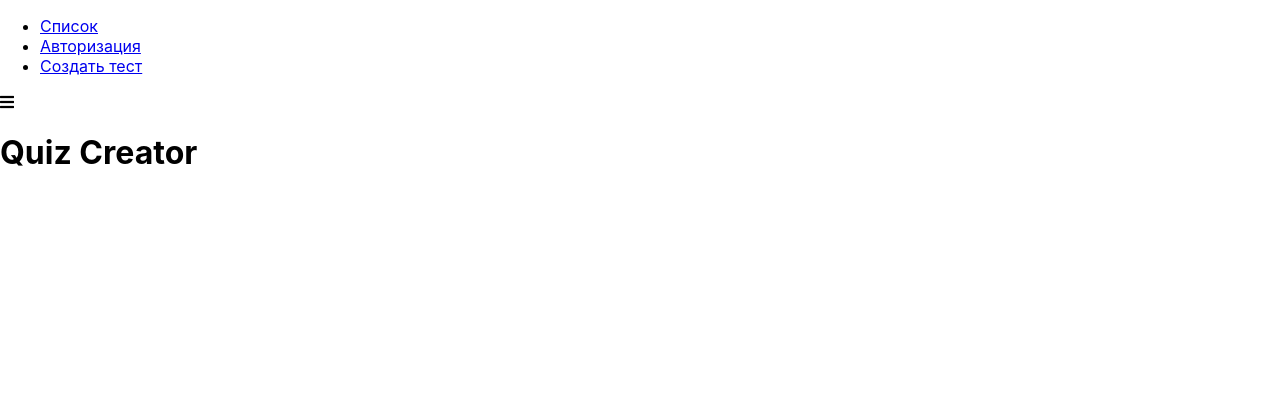
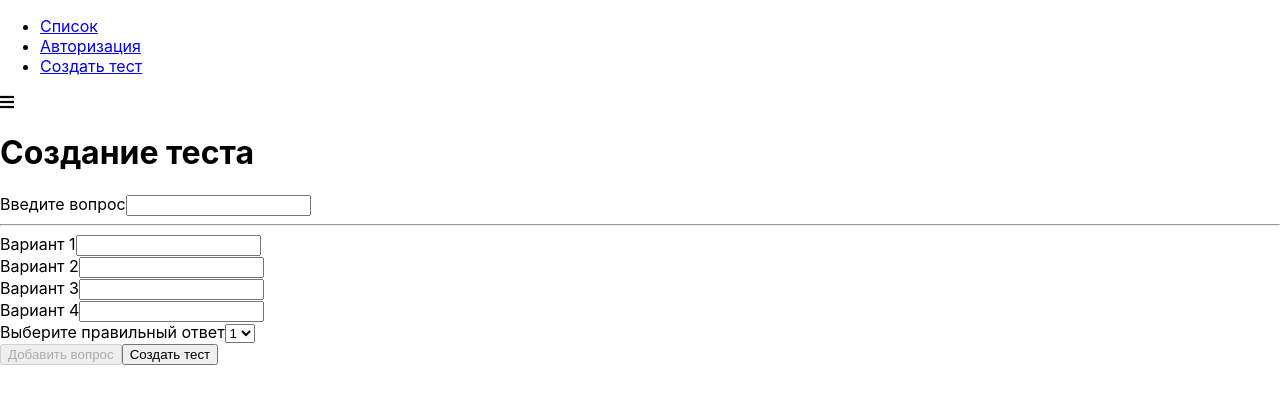
Before and after one commit to Antibreez/react-quiz, a React app: page /quiz-creator in a window 1280 px wide. Shown: the top 404 px of the page. Built offline with nearby package versions, Linux system fonts and the light colour scheme.

Commit message:
commit 7

```diff
--- a/package.json
+++ b/package.json
@@ -37,6 +37,7 @@
     "fs-extra": "^9.0.1",
     "html-webpack-plugin": "4.5.0",
     "identity-obj-proxy": "3.0.0",
+    "is_js": "^0.9.0",
     "jest": "26.6.0",
     "jest-circus": "26.6.0",
     "jest-resolve": "26.6.0",
--- a/src/components/Ui/Button/Button.scss
+++ b/src/components/Ui/Button/Button.scss
@@ -16,7 +16,7 @@
         outline: none;
     }
 
-    &:hover {
+    &:not(:disabled):hover {
         box-shadow: inset 2px 2px 1px rgba(0, 0, 0, 0.3);
         cursor: pointer;
     }
@@ -40,3 +40,9 @@
         color: #fff;
     }
 }
+
+button.Button:disabled {
+    background: #ccc;
+    color: #000;
+    cursor: not-allowed;
+}
--- /dev/null
+++ b/src/components/Ui/Select/Select.js
@@ -0,0 +1,30 @@
+import React from 'react';
+import s from './Select.scss'
+
+const Select = props => {
+  const htmlFor = `${props.label}-${Math.random()}`;
+
+  return (
+    <div className={s.Select}>
+      <label htmlFor={htmlFor}>{props.label}</label>
+      <select
+        id={htmlFor}
+        value={props.value}
+        onChange={props.onChange}
+      >
+        { props.options.map((option, index) => {
+          return (
+            <option
+              value={option.value}
+              key={option.value + index}
+            >
+              { option.text }
+            </option>
+          )
+        }) }
+      </select>
+    </div>
+  )
+}
+
+export default Select;
--- /dev/null
+++ b/src/components/Ui/Select/Select.scss
@@ -0,0 +1,21 @@
+.Select {
+  margin-bottom: 15px;
+
+  label {
+    margin: 0 0 3px 0;
+    padding: 0;
+    font-weight: bold;
+    display: block;
+  }
+
+  select {
+    display: block;
+    box-sizing: border-box;
+    border: 1px solid #bebebe;
+    margin: 0 0 5px;
+    height: 29px;
+    width: 100%;
+    outline: none;
+    transition: all 0.3s ease-in-out;
+  }
+}
--- a/src/containers/Auth/Auth.js
+++ b/src/containers/Auth/Auth.js
@@ -1,11 +1,40 @@
 import React, { Component } from 'react';
 import s from './Auth.scss';
+import is from 'is_js';
 
 import Button from '../../components/Ui/Button/Button';
 import Input from '../../components/Ui/Input/Input';
 
 class Auth extends Component {
-    state = {  }
+    state = {
+        isFormValid: false,
+        formControls: {
+            email: {
+                value: '',
+                type: 'email',
+                label: 'Email',
+                errorMessage: 'Введите корректный Email',
+                valid: false,
+                touched: false,
+                validation: {
+                    required: true,
+                    email: true
+                }
+            },
+            password: {
+                value: '',
+                type: 'password',
+                label: 'Пароль',
+                errorMessage: 'Введите корректный пароль',
+                valid: false,
+                touched: false,
+                validation: {
+                    required: true,
+                    minLength: 6
+                }
+            }
+        }
+     }
 
     loginHandler() {
 
@@ -19,6 +48,69 @@ class Auth extends Component {
         e.preventDefault();
     }
 
+    validateControl(value, validation) {
+        if (!validation) {
+            return true;
+        }
+
+        let isValid = true;
+
+        if (validation.required) {
+            isValid = value.trim() !== '' && isValid;
+        }
+
+        if (validation.email) {
+            isValid = is.email(value) && isValid;
+        }
+
+        if (validation.minLength) {
+            isValid = value.length >= validation.minLength && isValid;
+        }
+
+        return isValid;
+    }
+
+    onChangeHandler = (e, controlName) => {
+        const formControls = { ...this.state.formControls };
+        const control = { ...formControls[controlName] };
+
+        control.value = e.target.value;
+        control.touched = true;
+        control.valid = this.validateControl(control.value, control.validation);
+
+        formControls[controlName] = control;
+
+        let isFormValid = true;
+
+        Object.keys(formControls).forEach((name) => {
+            isFormValid = formControls[name].valid ? isFormValid : false;
+        })
+
+        this.setState({
+            formControls, isFormValid
+        })
+    }
+
+    renderInputs() {
+        return Object.keys(this.state.formControls).map((controlName, index) => {
+            const control = this.state.formControls[controlName];
+
+            return (
+                <Input
+                    key={controlName + index}
+                    type={control.type}
+                    value={control.value}
+                    valid={control.valid}
+                    touched={control.touched}
+                    label={control.label}
+                    shouldValidate={!!control.validation}
+                    errorMessage={control.errorMessage}
+                    onChange={(e) => this.onChangeHandler(e, controlName)}
+                />
+            )
+        });
+    };
+
     render() {
         return (
             <div className={s.Auth}>
@@ -26,17 +118,13 @@ class Auth extends Component {
                     <h1>Авторизация</h1>
 
                     <form onSubmit={this.submitHandler} className={s.AuthForm}>
-                        <Input
-                            label='Emain'
-                        />
-                        <Input
-                            label='Пароль'
-                            errorMessage='Тест'
-                        />
+
+                        { this.renderInputs() }
 
                         <Button
                             type='success'
                             onClick={this.loginHandler}
+                            disabled={!this.state.isFormValid}
                         >
                             Войти
                         </Button>
@@ -44,6 +132,7 @@ class Auth extends Component {
                         <Button
                             type='primary'
                             onClick={this.registerHandler}
+                            disabled={!this.state.isFormValid}
                         >
                             Зарегистрироваться
                         </Button>
--- a/src/containers/QuizCreator/QuizCreator.js
+++ b/src/containers/QuizCreator/QuizCreator.js
@@ -1,11 +1,138 @@
 import React, { Component } from 'react';
+import s from './QuizCreator.scss';
+
+import Button from '../../components/Ui/Button/Button';
+import Input from '../../components/Ui/Input/Input';
+import Select from '../../components/Ui/Select/Select';
+import { createControl, validate, validateForm } from '../../form/FormFramework';
+import Auxiliary from '../../hoc/Auxiliary/Auxiliary';
+
+function createOptionControl(number) {
+    return createControl({
+        label: `Вариант ${number}`,
+        errorMessage: 'Значение не может быть пустным',
+        id: number,
+    }, {required: true})
+}
+
+function createFormControls() {
+    return {
+        question: createControl({
+            label: 'Введите вопрос',
+            errorMessage: 'Вопрос не может быть пустным'
+        }, {required: true}),
+        option1: createOptionControl(1),
+        option2: createOptionControl(2),
+        option3: createOptionControl(3),
+        option4: createOptionControl(4),
+    }
+}
 
 class QuizCreator extends Component {
-    state = {  }
+    state = {
+        quiz: [],
+        rightAnswerId: 1,
+        formControls: createFormControls(),
+        isFormValid: false
+     }
+
+    submitHandler = e => {
+        e.preventDefault();
+    }
+
+    addQuestionHandler = (e) => {
+        e.preventDefault();
+    }
+
+    createQuizHandler = () => {
+
+    }
+
+    changeHandler = (value, controlName) => {
+        const formControls = { ...this.state.formControls };
+        const control = { ...formControls[controlName] };
+
+        control.touched = true;
+        control.value = value;
+        control.valid = validate(control.value, control.validation);
+
+        formControls[controlName] = control;
+
+        this.setState({
+            formControls,
+            isFormValid: validateForm(formControls)
+        })
+    }
+
+    renderInputs() {
+        return Object.keys(this.state.formControls).map((controlName, index) => {
+            const control = this.state.formControls[controlName];
+            return (
+               <Auxiliary key={controlName + index}>
+                    <Input
+                        label={control.label}
+                        value={control.value}
+                        valid={control.valid}
+                        shouldValidate={!!control.validation}
+                        touched={control.touched}
+                        errorMessage={control.errorMessage}
+                        onChange={e => this.changeHandler(e.target.value, controlName)}
+                    />
+
+                    { controlName === 'question' ? <hr/> : null }
+               </Auxiliary>
+            )
+        })
+    }
+
+    selectChangeHandler = e => {
+        this.setState({
+            rightAnswerId: +e.target.value
+        })
+    }
+
     render() {
+
+        const select = <Select
+            label='Выберите правильный ответ'
+            value={this.state.rightAnswerId}
+            onChange={this.selectChangeHandler}
+            options={[
+                {text: 1, value: 1},
+                {text: 2, value: 2},
+                {text: 3, value: 3},
+                {text: 4, value: 4},
+            ]}
+        />
+
         return (
-            <div>
-                <h1>Quiz Creator</h1>
+            <div className={s.QuizCreator}>
+                <div>
+                    <h1>Создание теста</h1>
+
+                    <form onSubmit={this.submitHandler}>
+
+                        { this.renderInputs() }
+
+
+                        { select }
+
+                        <Button
+                            type='primary'
+                            onClick={this.addQuestionHandler}
+                            disabled={!this.state.isFormValid}
+                        >
+                            Добавить вопрос
+                        </Button>
+                        <Button
+                            type='success'
+                            onClick={this.createQuizHandler}
+                            disabled={!this.state.quiz.length === 0}
+                        >
+                            Создать тест
+                        </Button>
+                    </form>
+                </div>
             </div>
          );
     }
--- a/src/containers/QuizCreator/QuizCreator.scss
+++ b/src/containers/QuizCreator/QuizCreator.scss
@@ -0,0 +1,25 @@
+.QuizCreator {
+  display: flex;
+  justify-content: center;
+  padding-top: 50px;
+  flex-grow: 1;
+  width: 100%;
+  background: linear-gradient(270deg, #f0613c 0%, #f0783c 100%);
+
+  & > div {
+    width: 100%;
+    max-width: 600px;
+    padding: 0 20px;
+  }
+
+  h1 {
+    text-align: center;
+  }
+
+  form {
+    background: #eee;
+    border-radius: 5px;
+    padding: 15px;
+    box-shadow: 2px 2px 2px rgba(0, 0, 0, 0.5);
+  }
+}
--- /dev/null
+++ b/src/form/FormFramework.js
@@ -0,0 +1,35 @@
+export function createControl(config, validation) {
+  return {
+    ...config,
+    validation,
+    valid: !validation,
+    touched: false,
+    value: ''
+  }
+}
+
+export function validate(value, validation = null) {
+  if (!validation) {
+    return true
+  }
+
+  let isValid = true;
+
+  if (validation.required) {
+    isValid = value.trim() !== '' && isValid;
+  }
+
+  return isValid;
+}
+
+export function validateForm(formControls) {
+  let isFormValid = true;
+
+  for (let control in formControls) {
+    if (formControls.hasOwnProperty(control)) {
+      isFormValid = formControls[control].valid && isFormValid;
+    }
+  }
+
+  return isFormValid;
+}
--- /dev/null
+++ b/src/hoc/Auxiliary/Auxiliary.js
@@ -0,0 +1,3 @@
+const Auxiliary = props => props.children;
+
+export default Auxiliary;
```
Also changed, not shown: 1 other file (tests, documents, lock files or other folders).
